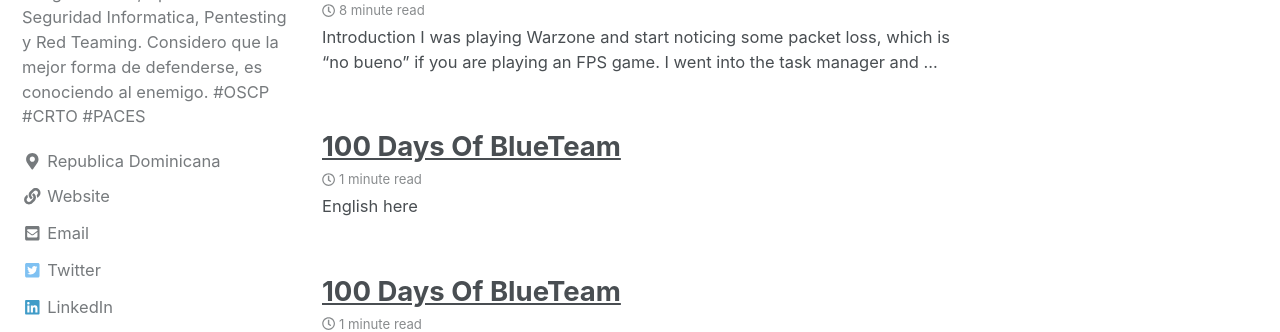
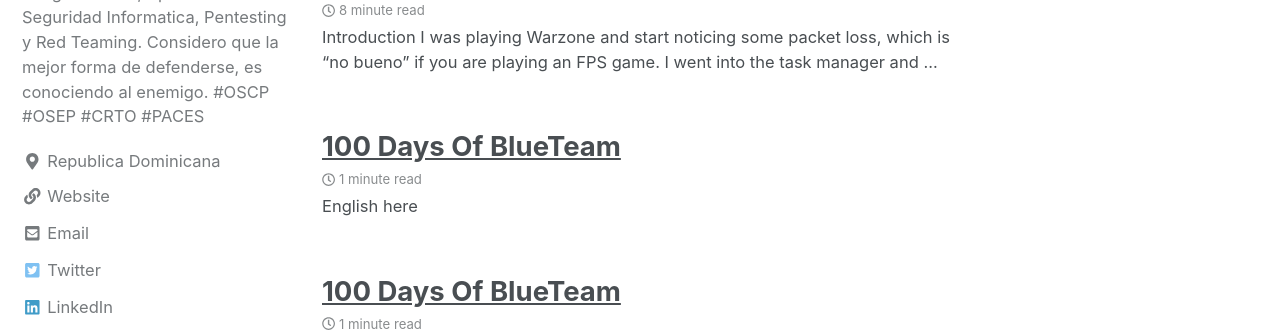
Before and after one commit to juliourena/juliourena.github.io, a Jekyll site: the page built from index.html, in a window 1280 px wide. Shown: the part 335-667 px from the top of the page. Built offline with Jekyll 4.4.1, drawn with Linux system fonts in a browser that asks for light colours; nearby versions of some CDN libraries; the list of posts is cut into pages by our own code; some of the changed text lies outside the part shown.

Commit message:
Update _config.yml

```diff
--- a/_config.yml
+++ b/_config.yml
@@ -92,7 +92,7 @@ analytics:
 author:
   name             : "Julio Ureña"
   avatar           : "/assets/images/JEUMpp.jpg"
-  bio              : "Amigo De Dios, Apasionado con la Seguridad Informatica, Pentesting y Red Teaming. Considero que la mejor forma de defenderse, es conociendo al enemigo. #OSCP #CRTO #PACES"
+  bio              : "Amigo De Dios, Apasionado con la Seguridad Informatica, Pentesting y Red Teaming. Considero que la mejor forma de defenderse, es conociendo al enemigo. #OSCP #OSEP #CRTO #PACES"
   location         : "Republica Dominicana"
   email            : "juliourena@plaintext.do"
   #uri              :
```
